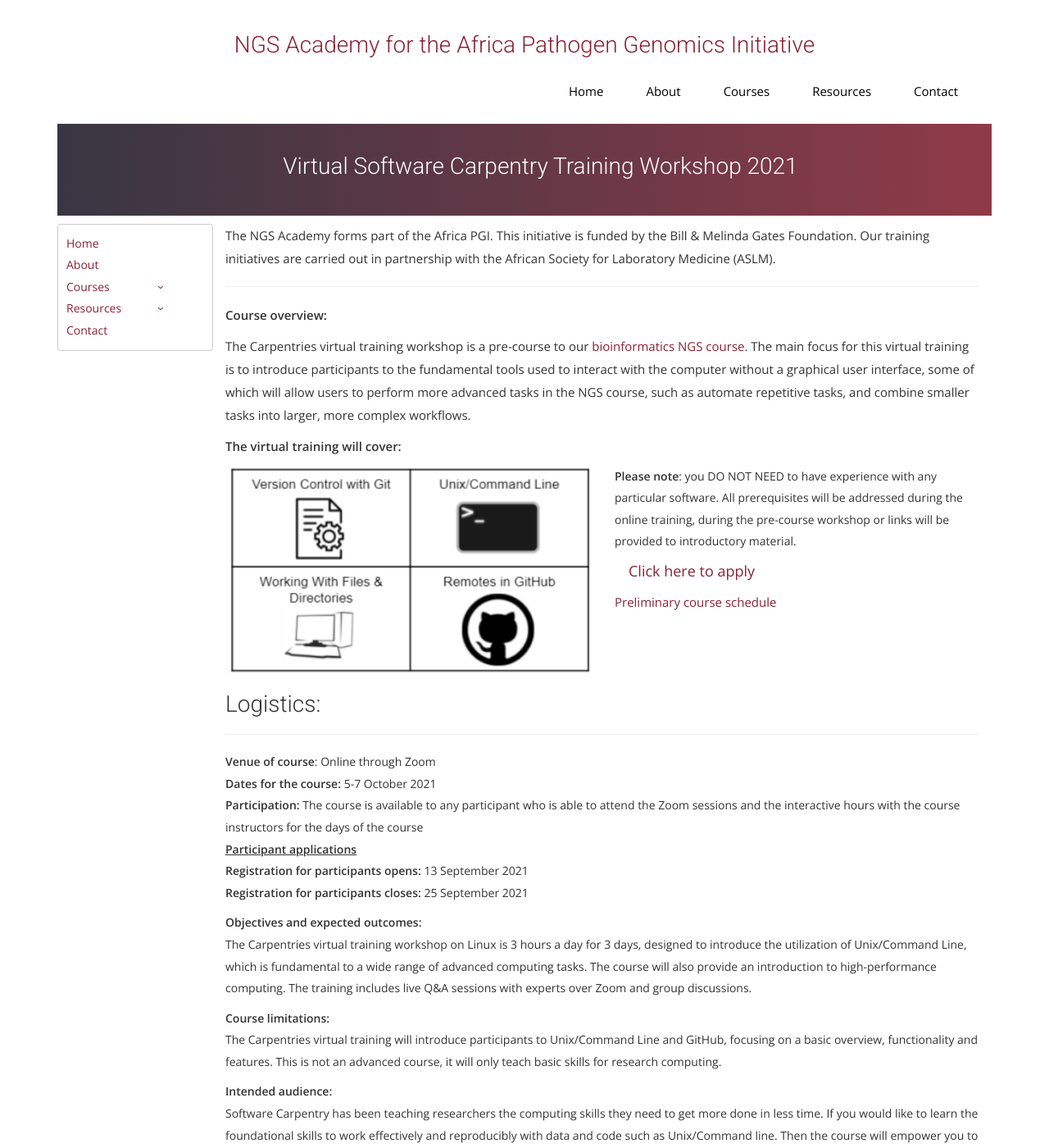
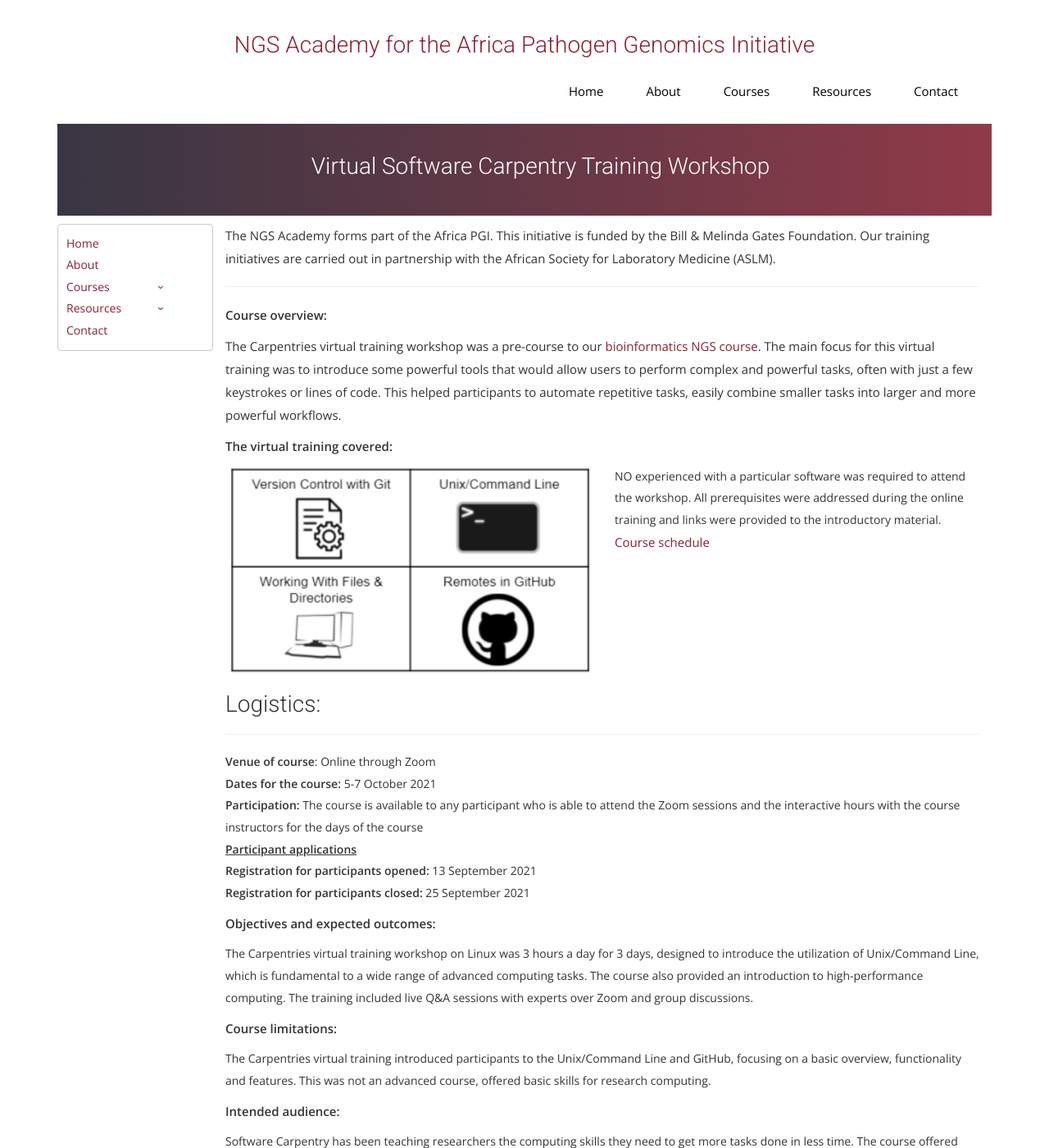
Before and after one commit to uct-cbio/ngs-academy, a Jekyll site: the page built from _posts/2021-09-01-Software-Carpentries-Course-2021.md, in a window 1280 px wide and 1400 px high. Shown: the whole window at 82% size. Built offline with Jekyll 4.4.1, drawn with Linux system fonts in a browser that asks for light colours; nearby versions of some CDN libraries; some web fonts are replaced; comment, search, counter and statistics services are not loaded; some of the changed text lies outside the part shown.

Commit message:
updated past courses page and capentries course

```diff
--- a/_posts/2021-09-01-Software-Carpentries-Course-2021.md
+++ b/_posts/2021-09-01-Software-Carpentries-Course-2021.md
@@ -1,36 +1,14 @@
 ---
 layout: default
-title:  "Virtual software carpentry training workshop 2021"
+title:  "Virtual software carpentry training workshop"
 date: 2021-08-31
 main_menu: courses
 permalink: /:year/:title
-category: upcoming
-course_overview : The Carpentries virtual training workshop is a pre-course to our bioinformatics NGS course. The main focus for this virtual training is to introduce some powerful tools that will allow users to perform complex and powerful tasks, often with just a few keystrokes or lines of code. This will all help users automate repetitive tasks, and easily combine smaller tasks into larger, more powerful workflows.
+category: past-course
+course_overview : The Carpentries virtual training workshop was a pre-course to our bioinformatics NGS course. The main focus for this virtual training was to introduce some powerful tools that would allow users to perform complex and powerful tasks, often with just a few keystrokes or lines of code. This helped participants to automate repetitive tasks, easily combine smaller tasks into larger and more powerful workflows.
 start_date: 2021-06-28
 end_date: 2021-07-22
 group: group1
-
-bioschemas:
-  "@context": https://schema.org/
-  "@type": LearningResource
-  "http://purl.org/dc/terms/conformsTo":
-  - "@type": CreativeWork
-    "@id": "https://bioschemas.org/profiles/TrainingMaterial/0.9-DRAFT-2020_12_08/"
-  about:
-  - "@id": https://schema.org
-  - "@id": http://edamontology.org/topic_0089
-  audience:
-    - "@type": Audience
-      name: (Markup provider, Markup consumer) WebMaster
-  name: "Adding Schema.org to your website"
-  author: ["Fred Dibnah", "Niall Beard"]
-  contributor:
-    - "@type": Person
-      name: "Frank Spencer"
-  description: "In order to establish higher search results for online resources."
-  keywords: "schemaorg, TeSS"
-  license: CC-BY 4.0
-  version: 1.0
 
 ---
 
@@ -42,12 +20,13 @@
 
 <p align="left"><b >Course overview:</b></p>
 
- <p align="left"> The Carpentries virtual training workshop is a pre-course to our <a href="{{ site.baseurl }}2021/SARS-CoV-2-NGS-Bioinformatics-Course-2021" target="_blank"> bioinformatics NGS course</a>. The main focus for this virtual training is to introduce participants to the fundamental tools used to interact with the computer without a graphical user interface, some of which will allow users to perform more advanced tasks in the NGS course, such as automate repetitive tasks, and combine smaller tasks into larger, more complex workflows.
- <p>
+ <p align="left"> The Carpentries virtual training workshop was a pre-course to our <a href="{{ site.baseurl }}2021/SARS-CoV-2-NGS-Bioinformatics-Course-2021" target="_blank"> bioinformatics NGS course</a>. The main focus for this virtual training was to introduce some powerful tools that would allow users to perform complex and powerful tasks, often with just a few keystrokes or lines of code. This helped participants to automate repetitive tasks, easily combine smaller tasks into larger and more powerful workflows.
+ </p>
 
 
 
-<p align="left"><b class="text-left">The virtual training will cover:</b></p>
+
+<p align="left"><b class="text-left">The virtual training covered:</b></p>
 
 <div class="row">
     <div class="col-sm-6">
@@ -57,10 +36,10 @@
     </div>
     <div class="col-sm-6">
     <div>
-    <b>Please note</b>: you DO NOT NEED to have experience with any particular software. All prerequisites will be addressed during the online training, during the pre-course workshop or links will be provided to introductory material. <br>
-<a class="btn btn-secondary btn-lg" href="https://redcap.h3abionet.org/redcap/surveys/?s=FCDMERDT8T" role="button" target="_blank">Click here to apply</a>
+    NO experienced with a particular software was required to attend the workshop. All prerequisites were addressed during the online training and links were provided to the introductory material. <br>
+<!-- <a class="btn btn-secondary btn-lg" href="https://redcap.h3abionet.org/redcap/surveys/?s=FCDMERDT8T" role="button" target="_blank">Click here to apply</a> -->
 
-<p><a href="https://verena90.github.io/2021-10-05-online-NGS_Academy/" target="_blank">Preliminary course schedule</a></p>
+<p><a href="https://verena90.github.io/2021-10-05-online-NGS_Academy/" target="_blank">Course schedule</a></p>
     </div>
     </div>
   </div>
@@ -87,9 +66,9 @@
 
 <u><li><b>Participant applications</b></li></u>
 
-<li><b>Registration for participants opens:</b> 13 September 2021</li>
+<li><b>Registration for participants opened:</b> 13 September 2021</li>
 
-<li><b>Registration for participants closes:</b> 25 September 2021</li>
+<li><b>Registration for participants closed:</b> 25 September 2021</li>
 
 <!-- <li><b>Notification date for successful Applicants:</b> </li> -->
 </ol>
@@ -97,14 +76,14 @@
 <b>Objectives and expected outcomes:</b>
 
 <ol>
-<li>The Carpentries virtual training workshop on Linux is 3 hours a day for 3 days, designed to introduce the utilization of Unix/Command Line, which is fundamental to a wide range of advanced computing tasks. The course will also provide an introduction to high-performance computing. The training includes live Q&A sessions with experts over Zoom and group discussions.</li>
+<li>The Carpentries virtual training workshop on Linux was 3 hours a day for 3 days, designed to introduce the utilization of Unix/Command Line, which is fundamental to a wide range of advanced computing tasks. The course also provided an introduction to high-performance computing. The training included live Q&A sessions with experts over Zoom and group discussions.</li>
 
 </ol>
 
 <b>Course limitations:</b>
 
 <ol>
-<li>The Carpentries virtual training will introduce participants to Unix/Command Line and GitHub, focusing on a basic overview, functionality and features. This is not an advanced course, it will only teach basic skills for research computing.</li>
+<li>The Carpentries virtual training introduced participants to the Unix/Command Line and GitHub, focusing on a basic overview, functionality and features. This was not an advanced course, offered basic skills for research computing.</li>
 
 </ol>
 
@@ -112,11 +91,11 @@
 
 <ol>
 <li>
-Software Carpentry has been teaching researchers the computing skills they need to get more done in less time. If you would like to learn the foundational skills to work effectively and reproducibly with data and code such as Unix/Command line. Then the course will empower you to learn new skills and build confidence in using them in your work.</li>
+Software Carpentry has been teaching researchers the computing skills they need to get more tasks done in less time. The course offered those who wanted to learn the foundational skills to work effectively and reproducibly with data and code such as Unix/Command line. Then the course empowered participants to learn new skills and build confidence in using them in their line of work.</li>
 
 </ol>
 <ol>
-<li><b>Training partners include:</b> UCT, CBIO-H3ABioNet</li>
+<li><b>Training partners included:</b> UCT, CBIO-H3ABioNet</li>
 
 
 
--- a/past_courses_training.html
+++ b/past_courses_training.html
@@ -7,15 +7,12 @@
 <div class="row">
 
   <div class="col-sm-12">
-    <p>
-    <h3>Past courses and training events</h3>
-    </p>
     <div class="panel-group " id="accordion">
       <div class="panel panel-default">
         <div class="panel-heading">
           <h4 class="panel-title">
             <a data-toggle="collapse" data-parent="#accordion" href="#collapse1">
-              SARS-CoV-2 NGS training course 2021 for Africa CDC</a>
+              Past courses and training</a>
           </h4>
         </div>
         <div id="collapse1" class="panel-collapse collapse in">
```
